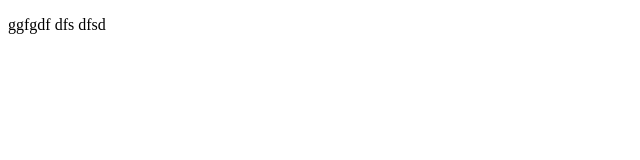
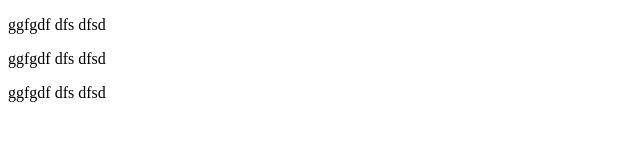
Before and after one commit to TwiSssss/my-first-project, a plain HTML site: page index.html in a window 1280 px wide. Shown: the whole page, without its empty margins (0-640 px from the left). Drawn offline with Linux system fonts and the light colour scheme.

Commit message:
commit message

```diff
--- a/index.html
+++ b/index.html
@@ -7,5 +7,6 @@
 </head>
 <body>
 <p>ggfgdf dfs dfsd</p>
+<p>ggfgdf dfs dfsd</p><p>ggfgdf dfs dfsd</p>
 </body>
 </html>
```
